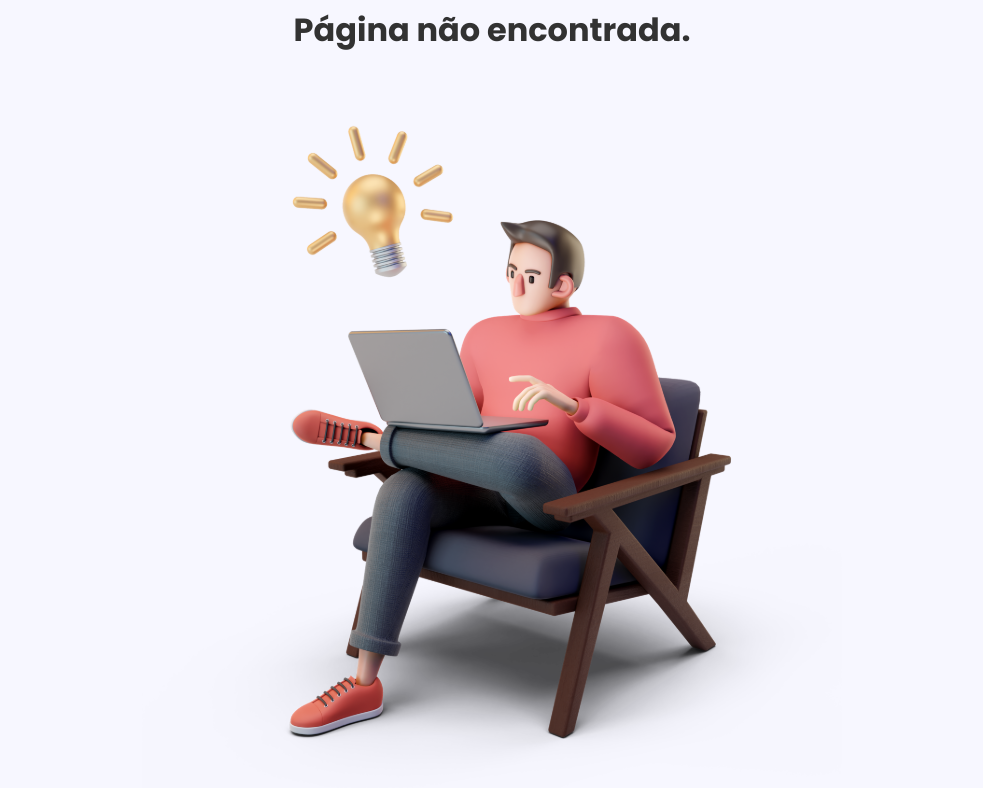
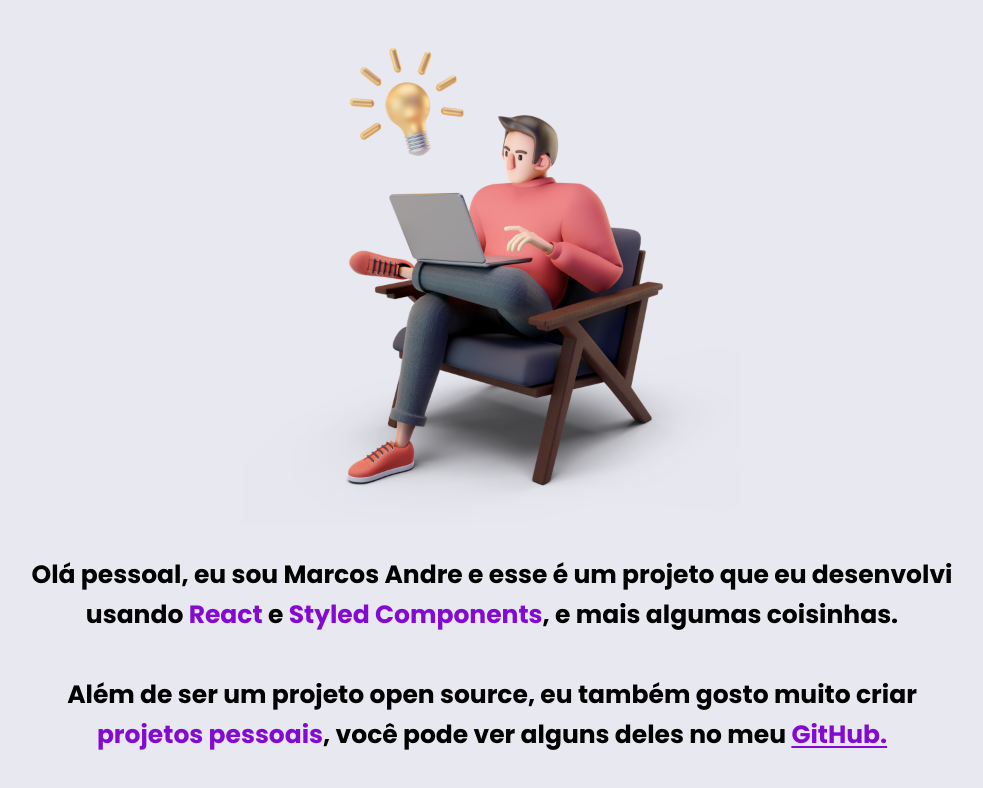
Before and after one commit to iamdevmarcos/nubank-web, a React (Create React App) app: page /about in a window 1280 px wide. Shown: the top 788 px of the page, without its empty margins (148-1131 px from the left). Built offline with nearby package versions, Linux system fonts and the light colour scheme.

Commit message:
feat: adding about page

```diff
--- a/src/App.tsx
+++ b/src/App.tsx
@@ -1,6 +1,6 @@
 import { Routes, Route, useLocation } from "react-router-dom";
 
-import { Dashboard, SplashScreen, NotFound } from "./pages";
+import { Dashboard, SplashScreen, About, NotFound } from "./pages";
 
 import { AnimatePresence } from "framer-motion";
 
@@ -12,6 +12,7 @@
       <Routes location={location} key={location.pathname}>
         <Route path="/" element={<SplashScreen />} />
         <Route path="/dashboard" element={<Dashboard />} />
+        <Route path="/about" element={<About />} />
 
         <Route path="*" element={<NotFound />} />
       </Routes>
--- /dev/null
+++ b/src/components/AboutTemplate/index.tsx
@@ -0,0 +1,43 @@
+import AnimatedPage from "../AnimatedPage";
+import { Link } from "react-router-dom";
+
+import * as S from "./styles";
+
+import { ReactComponent as AboutIcon } from "../../assets/images/not-found.svg";
+import { CloseOutline } from "@styled-icons/evaicons-outline/CloseOutline";
+
+const AboutTemplate = () => {
+  return (
+    <AnimatedPage>
+      <S.Container>
+        <S.CloseArea>
+          <Link to="/dashboard">
+            <CloseOutline size={40} />
+          </Link>
+        </S.CloseArea>
+
+        <S.Area>
+          <AboutIcon width={500} height={500} />
+          <S.Title>
+            Olá pessoal, eu sou Marcos Andre e esse é um projeto que eu
+            desenvolvi usando <span>React</span> e{" "}
+            <span>Styled Components</span>, e mais algumas coisinhas.
+            <br />
+            <br /> Além de ser um projeto open source, eu também gosto muito
+            criar <span>projetos pessoais</span>, você pode ver alguns deles no
+            meu{" "}
+            <a
+              href="https://github.com/iamdevmarcos"
+              target="_blank"
+              rel="noreferrer"
+            >
+              GitHub.
+            </a>
+          </S.Title>
+        </S.Area>
+      </S.Container>
+    </AnimatedPage>
+  );
+};
+
+export default AboutTemplate;
--- /dev/null
+++ b/src/components/AboutTemplate/styles.ts
@@ -0,0 +1,55 @@
+import styled from "styled-components";
+
+export const Container = styled.div`
+  min-height: var(--height);
+  background: var(--background-secondary);
+
+  display: flex;
+  align-items: center;
+  justify-content: center;
+`;
+
+export const Area = styled.div`
+  max-width: 980px;
+  margin: 0 auto;
+
+  display: flex;
+  flex-direction: column;
+  align-items: center;
+  justify-content: center;
+
+  padding: 0px 20px;
+`;
+
+export const Title = styled.h2`
+  margin: 0;
+  padding: 0;
+
+  text-align: center;
+  font-size: 25px;
+  line-height: 40px;
+  font-weight: 600;
+
+  margin-top: 30px;
+  margin-bottom: 20px;
+
+  a {
+    color: var(--background-purple);
+    text-decoration: underline;
+    text-underline-offset: 3px;
+  }
+`;
+
+export const CloseArea = styled.div`
+  position: fixed;
+  top: 30px;
+  right: 30px;
+
+  cursor: pointer;
+
+  &:hover {
+    svg {
+      color: var(--background-purple);
+    }
+  }
+`;
--- a/src/components/index.ts
+++ b/src/components/index.ts
@@ -1,3 +1,4 @@
 export { default as AnimatedPage } from "./AnimatedPage";
 export { default as Header } from "./Header";
 export { default as InfoArea } from "./InfoArea";
+export { default as AboutTemplate } from "./AboutTemplate";
--- /dev/null
+++ b/src/pages/About/index.tsx
@@ -0,0 +1,5 @@
+import { AboutTemplate } from "../../components";
+
+const About = () => <AboutTemplate />;
+
+export default About;
--- a/src/pages/index.ts
+++ b/src/pages/index.ts
@@ -1,3 +1,4 @@
 export { default as SplashScreen } from "./SplashScreen";
 export { default as Dashboard } from "./Dashboard";
 export { default as NotFound } from "./NotFound";
+export { default as About } from "./About";
```
